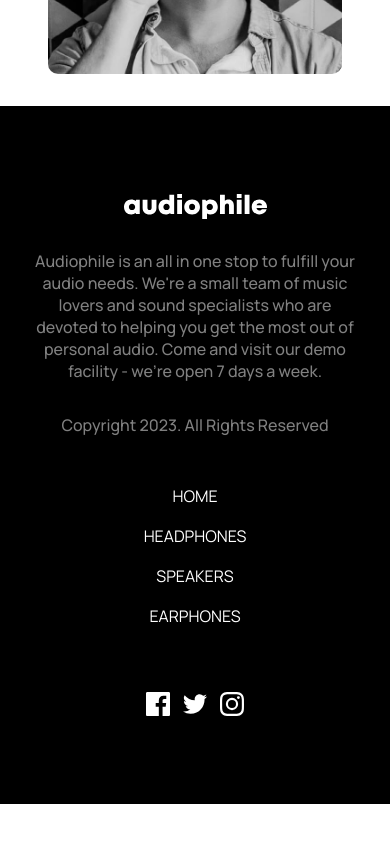
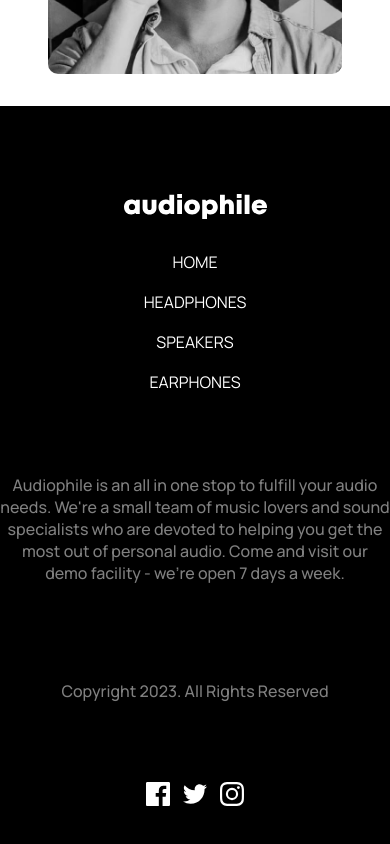
Before and after one commit to sunpochin/pf-audiophile, a Vue app: page / in a window 390 px wide. Shown: the part 4444-5288 px from the top of the page. Before the commit the page ends 5248 px from the top, so only its background shows below. Built offline with nearby package versions, Linux system fonts and the light colour scheme.

Commit message:
adjust footer layout

```diff
--- a/src/components/Footer.vue
+++ b/src/components/Footer.vue
@@ -1,10 +1,18 @@
 <template>
   <footer>
     <div class="footer-wrapper">
-      <div class="logo-n-desc">
+      <div class="logo-n-link">
         <div class="footer-logo">
           <img src="../assets/shared/desktop/logo.svg" alt="logo" />
         </div>
+        <div class="footer-links">
+          <router-link to="/">HOME</router-link>
+          <router-link to="/headphones">HEADPHONES</router-link>
+          <router-link to="/speakers">SPEAKERS</router-link>
+          <router-link to="/earphones">EARPHONES</router-link>
+        </div>
+      </div>
+      <div class="desc-n-social">
         <div class="footer-desc">
           Audiophile is an all in one stop to fulfill your audio needs. We're a
           small team of music lovers and sound specialists who are devoted to
@@ -13,24 +21,13 @@
         </div>
         <div class="footer-copyright">Copyright 2023. All Rights Reserved</div>
       </div>
-      <div class="desc-n-social">
-        <div class="footer-links">
-          <router-link to="/">HOME</router-link>
-          <router-link to="/headphones">HEADPHONES</router-link>
-          <router-link to="/speakers">SPEAKERS</router-link>
-          <router-link to="/earphones">EARPHONES</router-link>
-        </div>
       <div class="footer-social">
-          <img
-            src="../assets/shared/desktop/icon-facebook.svg"
-            alt="facebook"
-          />
+        <img src="../assets/shared/desktop/icon-facebook.svg" alt="facebook" />
         <img src="../assets/shared/desktop/icon-twitter.svg" alt="twitter" />
         <img
           src="../assets/shared/desktop/icon-instagram.svg"
           alt="instagram"
         />
-        </div>
       </div>
     </div>
   </footer>
@@ -39,43 +36,16 @@
 <script setup></script>
 
 <style lang="scss" scoped>
-.footer-wrapper {
-  // display: flex;
-  // flex-direction: column;
-  // gap: 3rem;
-
-  // width: 100%;
-  // background-color: var(--clr-black);
-  // color: var(--clr-peach);
-}
-// footer {
-//   display: flex;
-//   flex-direction: column;
-//   gap: 3rem;
-//   width: 100%;
-//   color: var(--clr-peach);
-//   background-color: var(--clr-black);
-//   padding: 3.5rem 0;
-//   // max-width: var(--max-width);
-//   margin: auto;
-// }
-
 footer {
   background-color: var(--clr-black);
   padding: 3.5rem 0;
 }
-.logo-n-desc {
+.logo-n-link {
   display: flex;
-  flex-direction: column;
+  justify-content: space-between;
   position: relative;
   max-width: var(--max-width);
   margin: auto;
-}
-
-.desc-n-social {
-  display: flex;
-  flex-direction: column;
-  justify-content: flex-;
 }
 
 img {
@@ -103,8 +73,17 @@ a:hover {
   color: var(--clr-peach);
 }
 
+.desc-n-social {
+  max-width: var(--max-width);
+
+  margin: 0rem auto;
+  display: flex;
+  flex-direction: column;
+  justify-content: center;
+}
+
 .footer-desc {
-  max-width: 25%;
+  max-width: 30%;
   text-align: left;
   color: var(--clr-white);
   font: 500 1rem "Manrope", sans-serif;
@@ -148,9 +127,7 @@ a:hover {
     flex-direction: column;
     align-items: center;
     gap: 1rem;
-
     justify-content: flex-start;
-
     color: var(--clr-white);
   }
   a {
@@ -164,18 +141,15 @@ a:hover {
     display: flex;
     flex-direction: column;
     gap: 2rem;
-    padding: 0 var(--page-padding);
+    // padding: 0 var(--page-padding);
   }
   .footer-desc {
-    max-width: 20rem;
-    margin: 0 auto;
+    max-width: 100%;
+    margin: 2rem auto;
     text-align: center;
-    color: var(--clr-white);
-    font: 500 1rem "Manrope", sans-serif;
-    opacity: 0.5;
   }
 
-  .logo-n-desc {
+  .logo-n-link {
     display: flex;
     flex-direction: column;
     justify-content: space-between;
```
Lines whose indentation alone changed are shown as unchanged.
